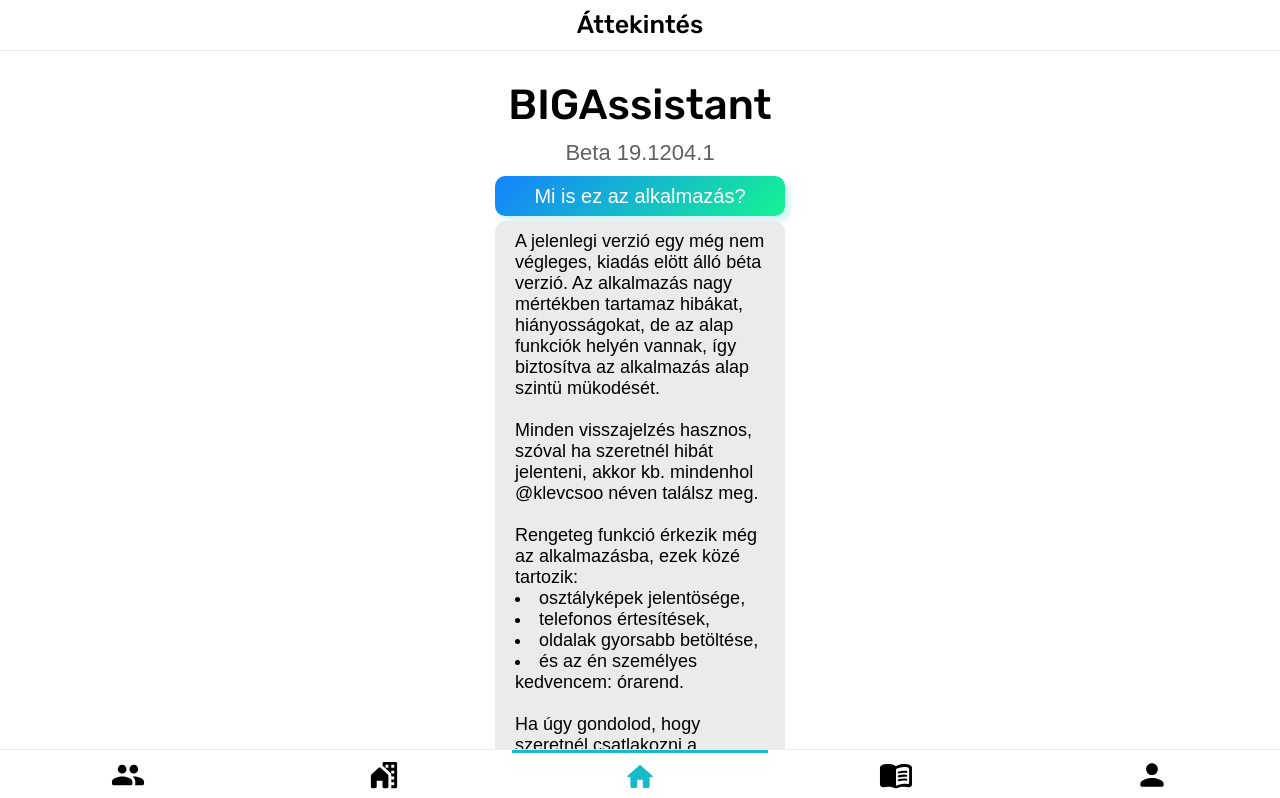
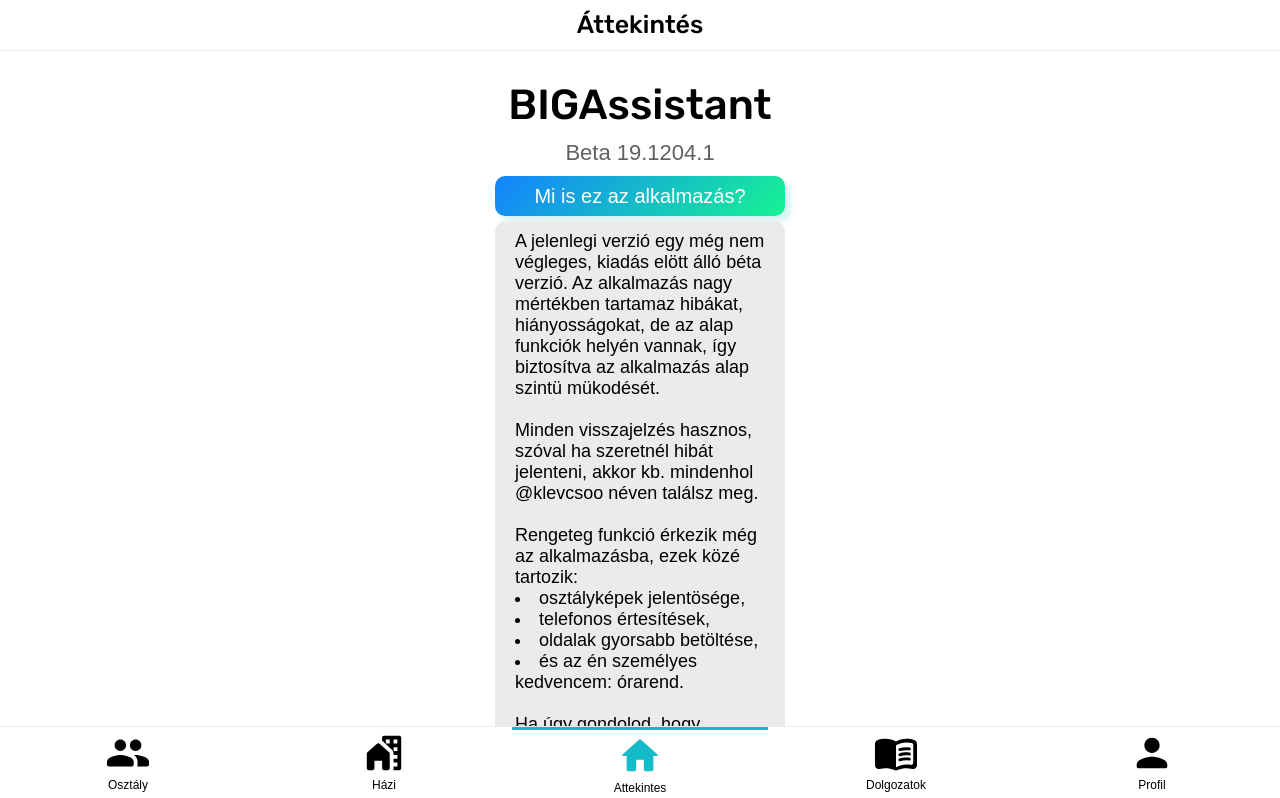
Before and after one commit to klevcsoo/bigassistant, a React (Create React App) app in the folder client/: page / in a window 1280 px wide. Shown: the top 798 px of the page. Built offline with nearby package versions, Linux system fonts and the light colour scheme; no server answers; sample sign-in values are in the browser's storage.

Commit message:
Added titles to navbar icons

```diff
--- a/client/src/components/layout/PageNavbar/PageNavbar.css
+++ b/client/src/components/layout/PageNavbar/PageNavbar.css
@@ -1,5 +1,6 @@
 .page-navbar-container {
-  width: 100vw; height: 50px;
+  width: 100vw; height: auto;
+  min-height: 50px;
   margin: 0; padding: 0;
   overflow: hidden;
 
@@ -13,17 +14,29 @@
   background: var(--colour-app-background);
   border-top: 1px solid var(--colour-app-light);
 }
-.page-navbar-container button.icon{
+.page-navbar-container .icon{
+  height: 70px;
   grid-column: auto;
   position: relative;
   background: transparent;
   border: none;
+
+  display: grid;
+  grid-template-rows: auto min-content;
 }
-.page-navbar-container button.icon:active{
+.page-navbar-container .icon:active{
   background: var(--colour-app-dark);
 }
+.page-navbar-container p {
+  grid-row: 2 / span 1;
+  margin: 0; padding: 0 0 5px 0;
+  text-align: center;
+  font-size: 12px;
+  font-weight: 500;
+}
 .page-navbar-container svg {
-  width: auto; height: 70%;
+  grid-row: 1 / span 1;
+  width: auto; height: 90%;
 
   display: block;
   position: absolute;
@@ -38,6 +51,15 @@
 .page-navbar-container svg.active {
   fill: var(--colour-app-main)
 }
-.page-navbar-container button {
+
+.page-navbar-container button:not(.icon) {
   grid-column: 1 / span 5;
 }
+
+/* SAFARI OVERRIDE */
+@media not all and (min-resolution:.001dpcm)
+{ @supports (-webkit-appearance:none) and (stroke-color:transparent) {
+  .page-navbar-container {
+    padding: 0 0 15px 0;
+  }
+}}
--- a/client/src/components/layout/PageNavbar/PageNavbar.jsx
+++ b/client/src/components/layout/PageNavbar/PageNavbar.jsx
@@ -21,26 +21,31 @@ const PageNavbar = ({ history, active }) => {
 
   return (
     <div className="page-navbar-container">
-      <button className="icon" onClick={loadPage.bind(this, routes.CLASS)}
+      <div className="icon" onClick={loadPage.bind(this, routes.CLASS)}
       style={{ borderTop: active === 'class' ? activeBorder : 'none' }}>
         <ClassIcon style={{ fill: active === 'class' ? activeColour : appColours.TEXT }} />
-      </button>
-      <button className="icon" onClick={loadPage.bind(this, routes.HOMEWORK)}
+        <p>Osztály</p>
+      </div>
+      <div className="icon" onClick={loadPage.bind(this, routes.HOMEWORK)}
       style={{ borderTop: active === 'homework' ? activeBorder : 'none' }}>
         <HomeworkIcon style={{ fill: active === 'homework' ? activeColour : appColours.TEXT }} />
-      </button>
-      <button className="icon" onClick={loadPage.bind(this, routes.HOME)}
+        <p>Házi</p>
+      </div>
+      <div className="icon" onClick={loadPage.bind(this, routes.HOME)}
       style={{ borderTop: active === 'home' ? activeBorder : 'none' }}>
         <HomeIcon style={{ fill: active === 'home' ? activeColour : appColours.TEXT }} />
-      </button>
-      <button className="icon" onClick={loadPage.bind(this, routes.EXAMS)}
+        <p>Attekintes</p>
+      </div>
+      <div className="icon" onClick={loadPage.bind(this, routes.EXAMS)}
       style={{ borderTop: active === 'exams' ? activeBorder : 'none' }}>
         <ExamsIcon style={{ fill: active === 'exams' ? activeColour : appColours.TEXT }} />
-      </button>
-      <button className="icon" onClick={loadPage.bind(this, routes.USER)}
+        <p>Dolgozatok</p>
+      </div>
+      <div className="icon" onClick={loadPage.bind(this, routes.USER)}
       style={{ borderTop: active === 'user' ? activeBorder : 'none' }}>
         <UserIcon style={{ fill: active === 'user' ? activeColour : appColours.TEXT }} />
-      </button>
+        <p>Profil</p>
+      </div>
     </div>
   )
 }
```
